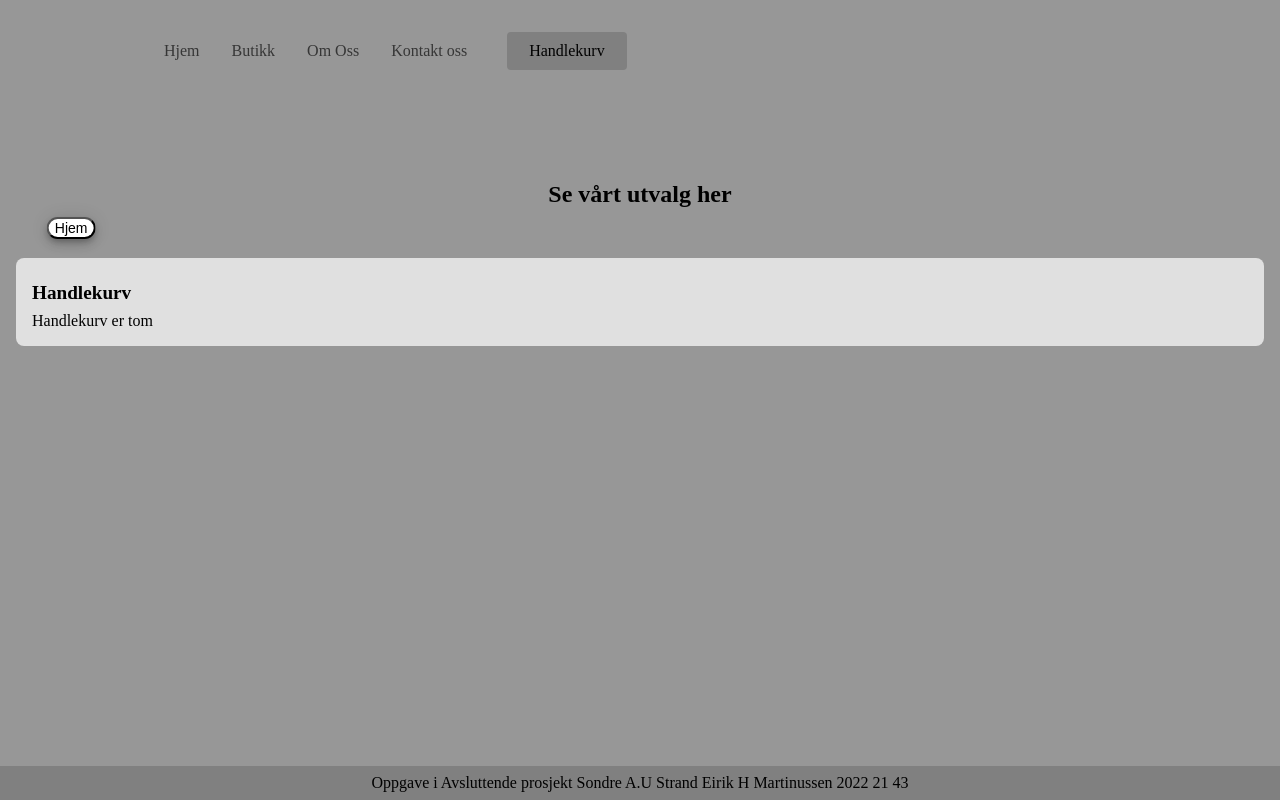
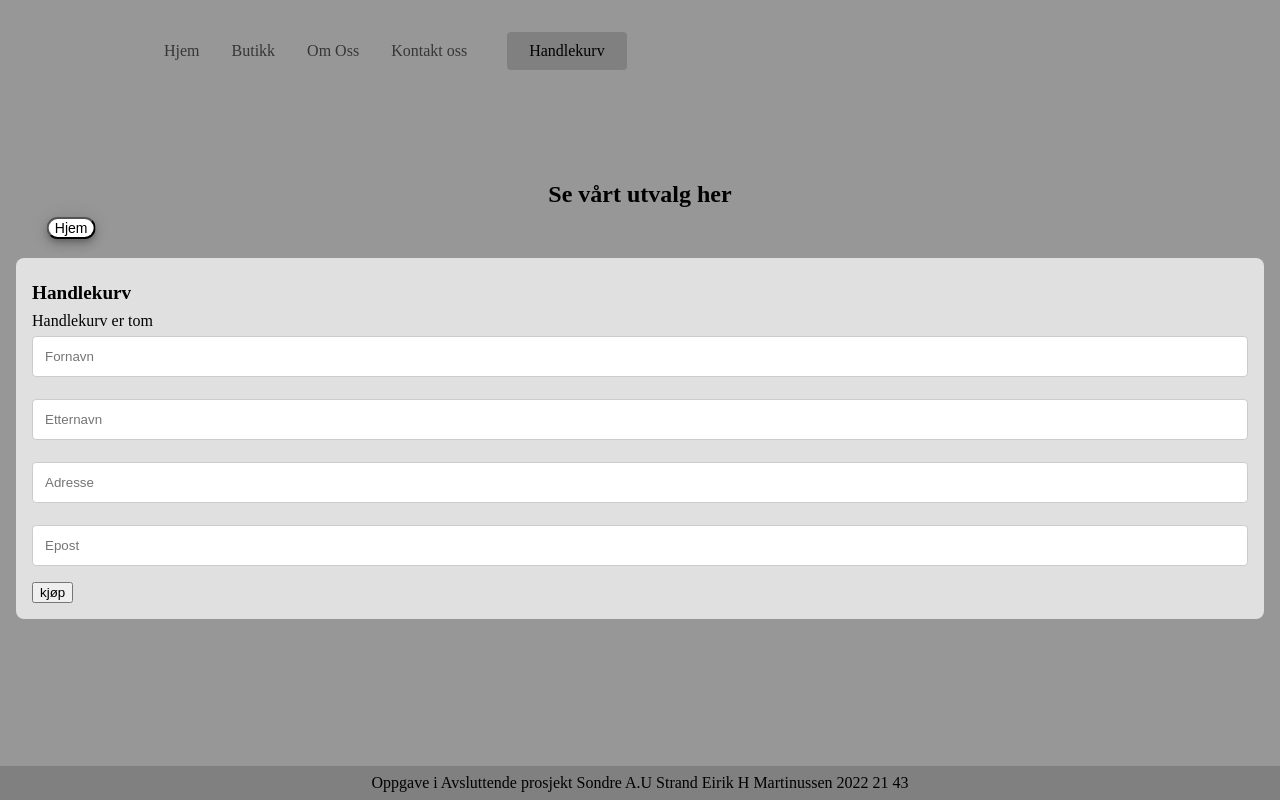
Before and after one commit to SondreStrand/FrontEnd, a React (Create React App) app in the folder my-react-app/: page /Shopingcart in a window 1280 px wide. Built offline with nearby package versions, Linux system fonts and the light colour scheme.

Commit message:
implemented mailingservice for purchase

```diff
--- a/my-react-app/src/components/cart/Basket.js
+++ b/my-react-app/src/components/cart/Basket.js
@@ -1,6 +1,7 @@
 import React, { useEffect, useState }from 'react'
 import './basket.css'
 import Modal from '../modal/Modal'
+import Purchaseform from '../forms/Purchaseform';
 
 export default function Basket(props) {
   const {cartItems, onAdd, onRemove } = props;
@@ -52,6 +53,7 @@ export default function Basket(props) {
 
       </>
     )}
+    <Purchaseform/>
     </aside>
   )
 }
--- /dev/null
+++ b/my-react-app/src/components/forms/Purchaseform.js
@@ -0,0 +1,43 @@
+import React, { useState } from 'react'
+
+const Purchaseform = () => {
+    const [status, setStatus] = useState('kjøp');
+    const handlesubmit = async (e) => {
+        e.preventDefault();
+        setStatus('behandler kjøp..');
+        const { firstname, lastname, email, adress } = e.target.elements;
+
+        let details = {
+            firstname: firstname.value,
+            lastname: lastname.value,
+            email: email.value,
+            adress: adress.value,
+        };
+
+        let response = await fetch('http://localhost:5000/purchase', {
+            method: 'POST',
+            headers: {
+                "content-Type": "application/json;charset=utf-8",
+            },
+            body: JSON.stringify(details)
+        });
+
+        setStatus('kjøp');
+        let result = await response.json();
+        alert (result.status);
+    };
+
+  return (
+    <form onSubmit={handlesubmit}>
+        <div>
+            <input htmlfor='firstname' required placeholder='Fornavn' type='text' id='firstname'></input>
+            <input htmlfor='lastname' required placeholder='Etternavn' type='text' id='lastname'></input>
+            <input htmlfor='adress' required placeholder='Adresse' type='text' id='adress'></input>
+            <input htmlfor='email' required placeholder='Epost' type='email' id='email'></input>
+        </div>
+        <button onClick={() => {alert('Takk for ditt kjøp - ordrebekreftelse blir sendt til din epost adresse')}}>{status}</button>
+    </form>
+  )
+}
+
+export default Purchaseform;
```
Also changed, not shown: my-react-app/src/backend/server.js (+26 -0 lines).
